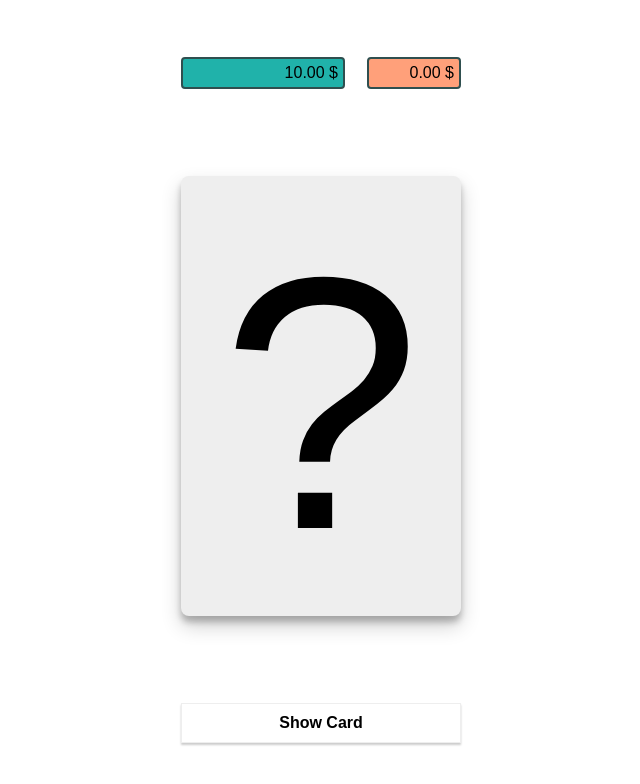
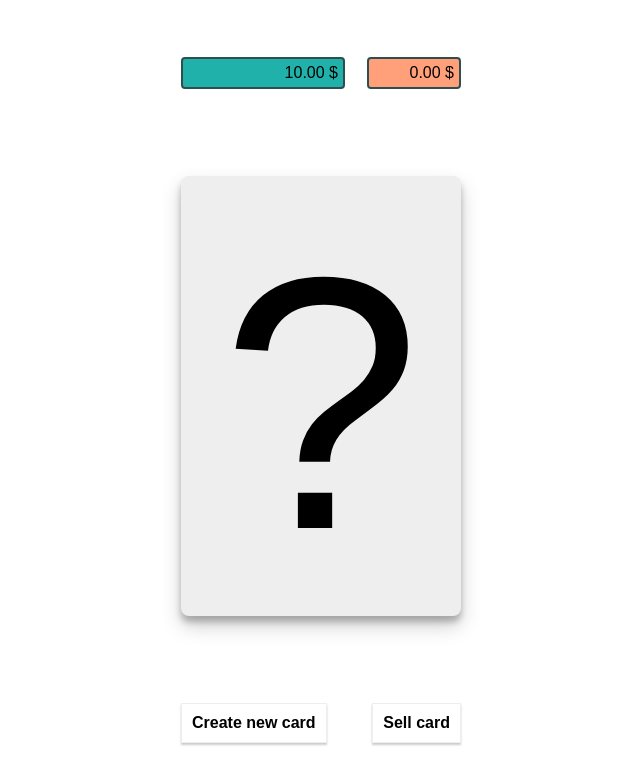
Before and after one commit to patryem/GCC, a React (Create React App) app: page / in a window 1280 px wide. Shown: the top 784 px of the page, without its empty margins (319-959 px from the left). Built offline with nearby package versions, Linux system fonts and the light colour scheme; the HTML template or start-up script is replaced by a standard one.

Commit message:
Add sell function

```diff
--- a/src/App.tsx
+++ b/src/App.tsx
@@ -4,6 +4,8 @@ import Card from './components/Card/Card';
 import CardPlaceHolder from './components/Card/CardPlaceHolder';
 import Control from './components/Control/Control';
 import Header from './components/Header/Header';
+
+import './components/Control/Control.css';
 
 interface IAppState {
 	showCard: boolean;
@@ -44,7 +46,10 @@ class App extends React.Component<
 				) : (
 					<CardPlaceHolder />
 				)}
-				<Control onClick={this.toggleCard} text="Show Card" />
+				<div className="ControlContainer">
+					<Control onClick={this.createCard} text="Create new card" />
+					<Control onClick={this.sellCard} text="Sell card" />
+				</div>
 			</div>
 		);
 	}
@@ -86,13 +91,21 @@ class App extends React.Component<
 		});
 	};
 
-	private toggleCard = () => {
-		if (!this.state.showCard) {
-			this.createCardState();
-		}
+	private createCard = () => {
+		this.createCardState();
 
 		this.setState((prevState) => {
-			return { showCard: !prevState.showCard };
+			return { showCard: true };
+		});
+	};
+
+	private sellCard = () => {
+		this.setState((prevState) => {
+			return {
+				cardValue: 0,
+				cash: prevState.cash + prevState.cardValue,
+				showCard: false
+			};
 		});
 	};
 }
--- a/src/components/Control/Control.css
+++ b/src/components/Control/Control.css
@@ -14,3 +14,8 @@
 .Control:active {
 	background-color: #eee;
 }
+
+.ControlContainer {
+	display: flex;
+	justify-content: space-between;
+}
```
